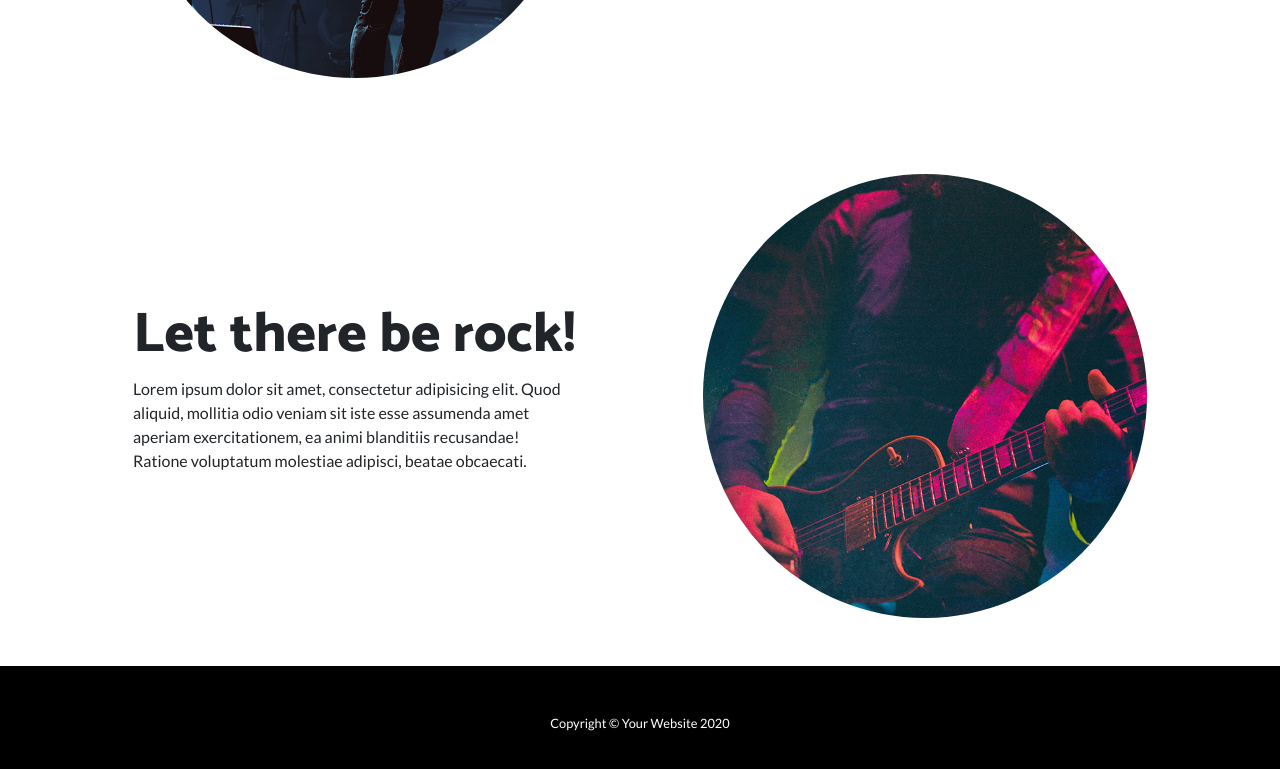
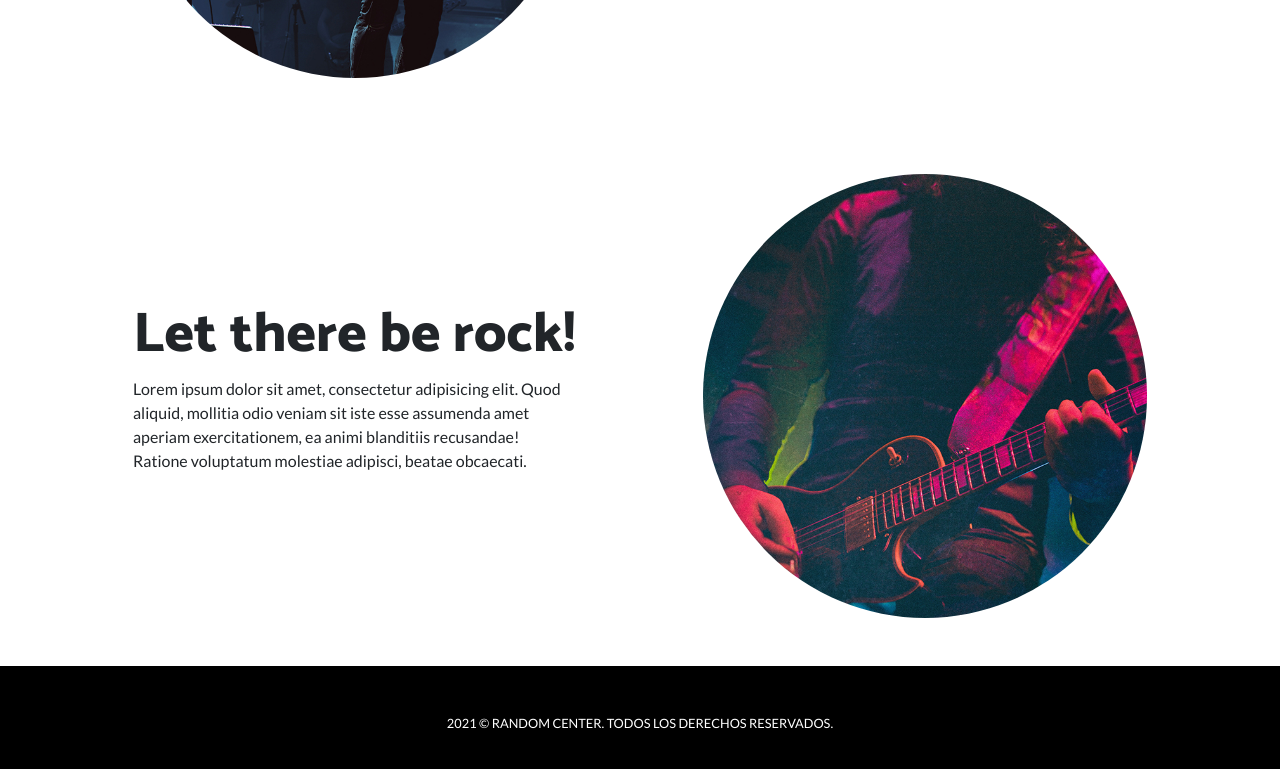
Before and after one commit to MiNombreEsPablo/kawaiibox.cl, a website: page index.html in a window 1280 px wide. Shown: the part 1641-2410 px from the top of the page. Drawn offline with Linux system fonts and the light colour scheme.

Commit message:
Update index.html

```diff
--- a/index.html
+++ b/index.html
@@ -115,7 +115,8 @@
   <!-- Footer -->
   <footer class="py-5 bg-black">
     <div class="container">
-      <p class="m-0 text-center text-white small">Copyright &copy; Your Website 2020</p>
+      <p class="m-0 text-center text-white small">2021 &copy RANDOM CENTER. TODOS LOS DERECHOS RESERVADOS.
+      </p>
     </div>
     <!-- /.container -->
   </footer>
```
